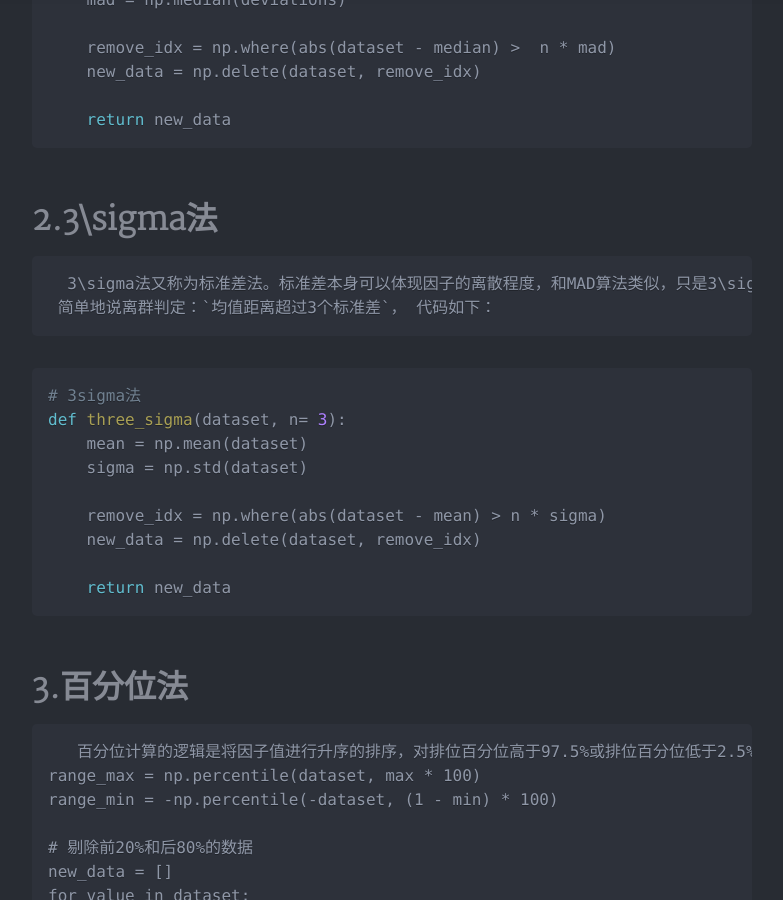
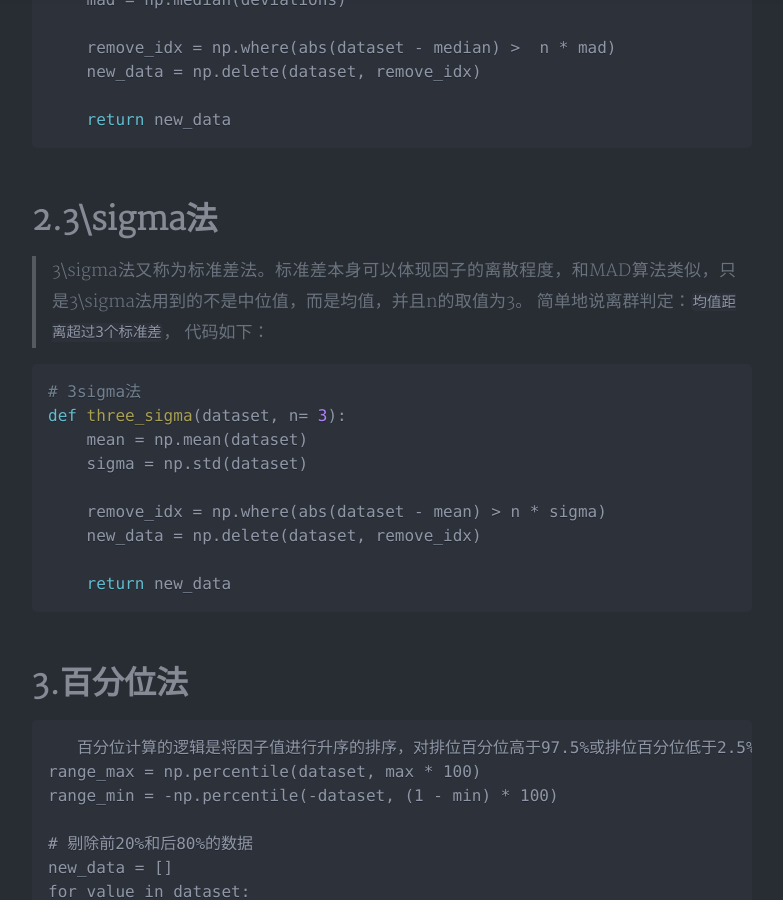
Before and after one commit to hugoTQ/hugoTQ.github.io, a Jekyll site: the page built from _posts/2021-07-27-[数据处理]离群值.md, in a window 1280 px wide and 900 px high, scrolled down 1417 px. Shown: the whole window, without its empty margins (248-1031 px from the left). Built offline with Jekyll 4.4.1, drawn with Linux system fonts in a browser that asks for light colours; nearby versions of some CDN libraries; a style sheet for code colours, icons or effects is not loaded.

````diff
--- a/_posts/2021-07-27-[数据处理]离群值.md
+++ b/_posts/2021-07-27-[数据处理]离群值.md
@@ -45,8 +45,7 @@ def MAD(dataset, n):
 ```
 
 # 2.3\sigma法
-
-      3\sigma法又称为标准差法。标准差本身可以体现因子的离散程度，和MAD算法类似，只是3\sigma法用到的不是中位值，而是均值，并且n的取值为3。
+> 3\sigma法又称为标准差法。标准差本身可以体现因子的离散程度，和MAD算法类似，只是3\sigma法用到的不是中位值，而是均值，并且n的取值为3。
      简单地说离群判定：`均值距离超过3个标准差`， 代码如下：
 
 ```python
````
